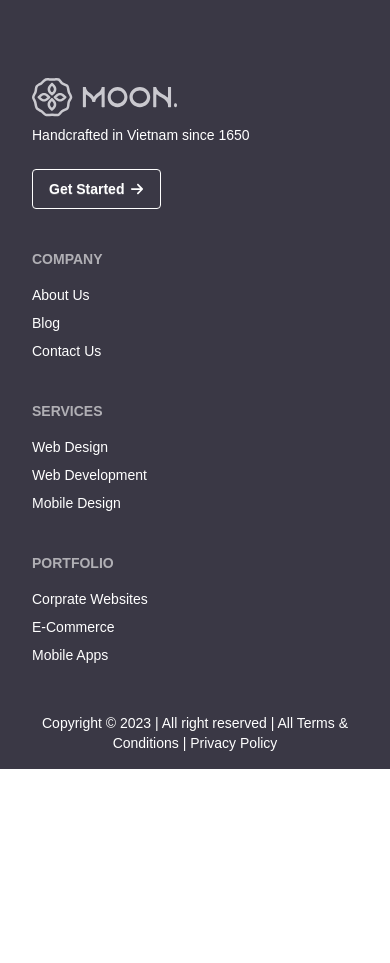
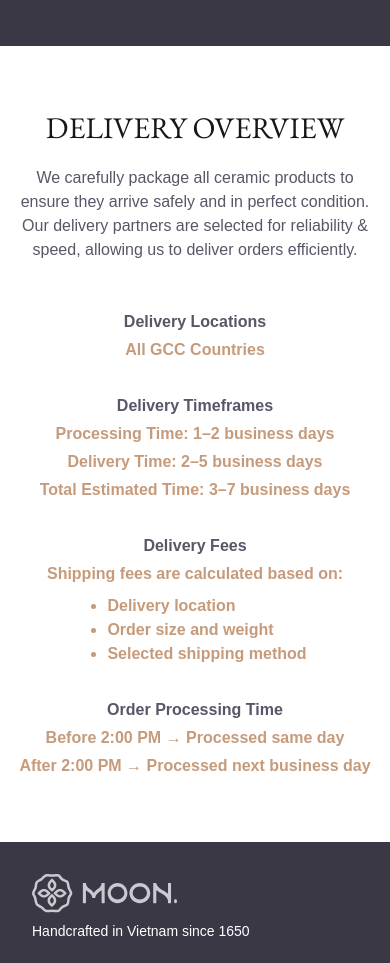
Before and after one commit to Astro24/Moon, a Next.js app: page /DeliveryInfo in a window 390 px wide. Shown: the part 795-1758 px from the top of the page. Before the commit the page ends 1564 px from the top, so only its background shows below. Built offline with nearby package versions, Linux system fonts and the light colour scheme.

Commit message:
feat(delivery-info): add delivery overview section
- New section with heading, intro, and 4 info blocks (locations, timeframes, fees, processing)
- Responsive layout with proper text wrapping and alignment
- Staggered scroll animations with Framer Motion

```diff
--- a/src/app/(pages)/DeliveryInfo/page.js
+++ b/src/app/(pages)/DeliveryInfo/page.js
@@ -1,9 +1,11 @@
 import Hero from "@/app/components/deliveryInfo/Hero";
+import OverView from "@/app/components/deliveryInfo/OverView";
 
 export default function DeliveryInfo() {
   return (
     <div>
         <Hero />
+        <OverView />
     </div>
   );
 }
--- /dev/null
+++ b/src/app/components/deliveryInfo/OverView.jsx
@@ -0,0 +1,91 @@
+"use client";
+import { motion } from "framer-motion";
+
+export default function OverView() {
+  return (
+    <section className="my-16 md:my-24 px-4">
+      {/* intro */}
+      <motion.div
+        initial={{ opacity: 0, y: 30 }}
+        whileInView={{ opacity: 1, y: 0 }}
+        viewport={{ once: true, amount: 0.3 }}
+        transition={{ duration: 0.6, ease: "easeOut" }}
+        className="flex justify-center items-center flex-col text-center"
+      >
+        <h1 className="font-garamond uppercase text-3xl sm:text-4xl md:text-5xl">
+          Delivery Overview
+        </h1>
+        <p className="text-[#595667] max-w-xl mt-5">
+          We carefully package all ceramic products to ensure they arrive safely
+          and in perfect condition. Our delivery partners are selected for
+          reliability & speed, allowing us to deliver orders efficiently.
+        </p>
+      </motion.div>
+
+      {/* Info blocks */}
+      <div className="flex flex-col items-center mt-12 md:mt-16 gap-8 md:gap-10">
+        {/* Delivery Locations */}
+        <motion.div
+          initial={{ opacity: 0, y: 30 }}
+          whileInView={{ opacity: 1, y: 0 }}
+          viewport={{ once: true, amount: 0.3 }}
+          transition={{ duration: 0.5, ease: "easeOut", delay: 0.1 }}
+          className="text-center"
+        >
+          <h2 className="text-[#595667] font-bold">Delivery Locations</h2>
+          <p className="text-[#C69B7B] font-bold mt-1">All GCC Countries</p>
+        </motion.div>
+
+        {/* Delivery Timeframes */}
+        <motion.div
+          initial={{ opacity: 0, y: 30 }}
+          whileInView={{ opacity: 1, y: 0 }}
+          viewport={{ once: true, amount: 0.3 }}
+          transition={{ duration: 0.5, ease: "easeOut", delay: 0.2 }}
+          className="text-center"
+        >
+          <h2 className="text-[#595667] font-bold">Delivery Timeframes</h2>
+          <div className="text-[#C69B7B] font-bold mt-1 space-y-1">
+            <p>Processing Time: 1–2 business days</p>
+            <p>Delivery Time: 2–5 business days</p>
+            <p>Total Estimated Time: 3–7 business days</p>
+          </div>
+        </motion.div>
+
+        {/* Delivery Fees */}
+        <motion.div
+          initial={{ opacity: 0, y: 30 }}
+          whileInView={{ opacity: 1, y: 0 }}
+          viewport={{ once: true, amount: 0.3 }}
+          transition={{ duration: 0.5, ease: "easeOut", delay: 0.3 }}
+          className="text-center"
+        >
+          <h2 className="text-[#595667] font-bold">Delivery Fees</h2>
+          <p className="text-[#C69B7B] font-bold mt-1">
+            Shipping fees are calculated based on:
+          </p>
+          <ul className="list-disc text-[#C69B7B] font-bold text-start inline-block mt-2 pl-6">
+            <li>Delivery location</li>
+            <li>Order size and weight</li>
+            <li>Selected shipping method</li>
+          </ul>
+        </motion.div>
+
+        {/* Order Processing Time */}
+        <motion.div
+          initial={{ opacity: 0, y: 30 }}
+          whileInView={{ opacity: 1, y: 0 }}
+          viewport={{ once: true, amount: 0.3 }}
+          transition={{ duration: 0.5, ease: "easeOut", delay: 0.4 }}
+          className="text-center"
+        >
+          <h2 className="text-[#595667] font-bold">Order Processing Time</h2>
+          <div className="text-[#C69B7B] font-bold mt-1 space-y-1">
+            <p>Before 2:00 PM → Processed same day</p>
+            <p>After 2:00 PM → Processed next business day</p>
+          </div>
+        </motion.div>
+      </div>
+    </section>
+  );
+}
```
